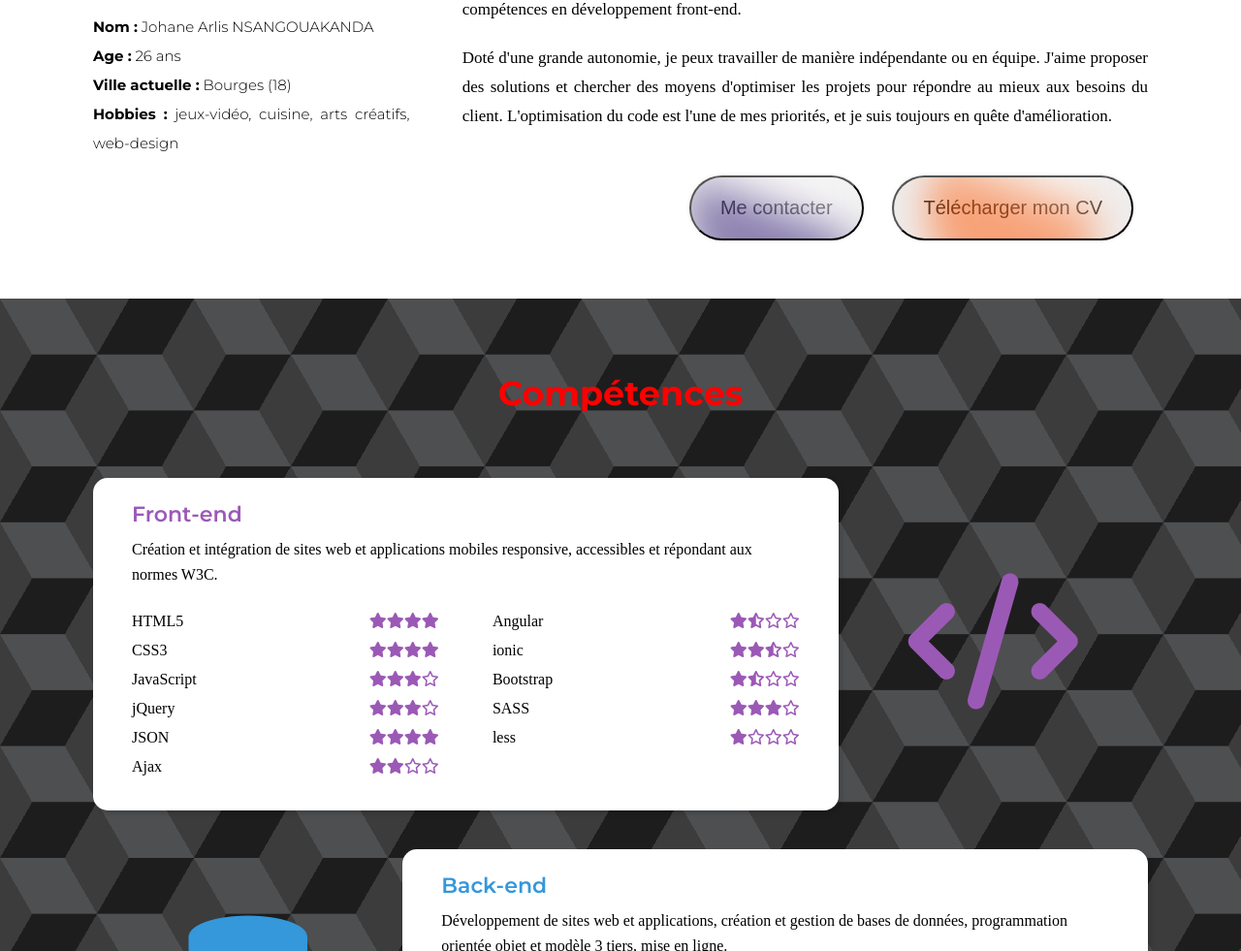
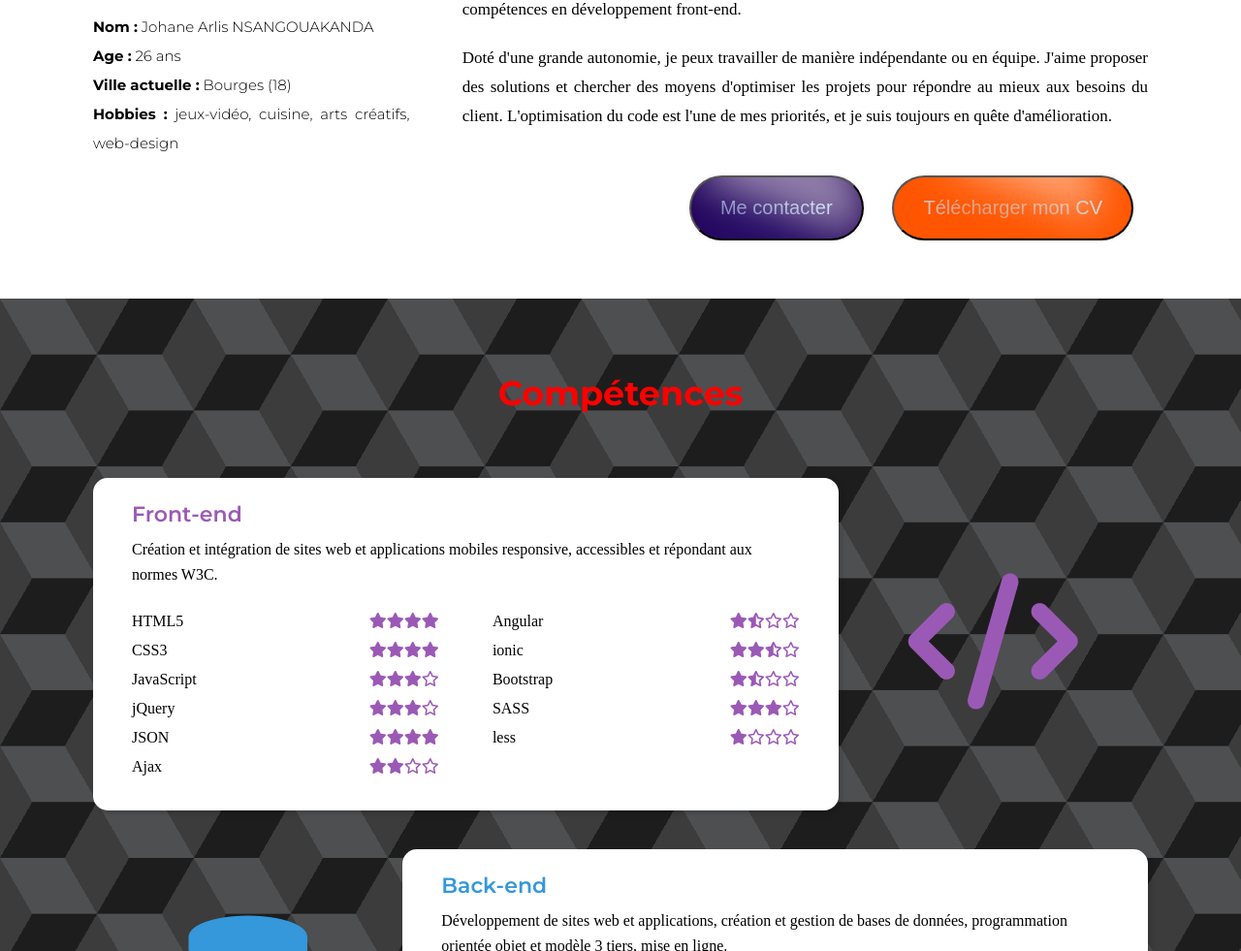
Before and after one commit to Dyls00/NexProject, a plain HTML site: page Nex/index.html in a window 1280 px wide. Shown: the part 1658-2639 px from the top of the page at 97% size. Drawn offline with Linux system fonts and the light colour scheme.

Commit message:
Modifs button

```diff
--- a/Nex/styles/style.css
+++ b/Nex/styles/style.css
@@ -471,7 +471,8 @@ header {
     font-weight: 500;
     cursor: pointer;
     font-size: 20px;
-    color: rgb(37, 37, 37);
+    color: rgb(193, 228, 248);
+    background: rgb(33, 0, 85);
     z-index: 0;
     box-shadow: 0 0px 7px -5px rgba(0, 0, 0, 0.5);
   }
@@ -533,7 +534,8 @@ header {
     transition: all 0.02s;
     font-weight: 500;
     font-size: 20px;
-    color: rgb(37, 37, 37);
+    color: rgb(193, 228, 248);
+    background: rgba(255, 85, 0, 1);
     cursor: pointer;
     z-index: 0;
     box-shadow: 0 0px 7px -5px rgba(0, 0, 0, 0.5);
```
